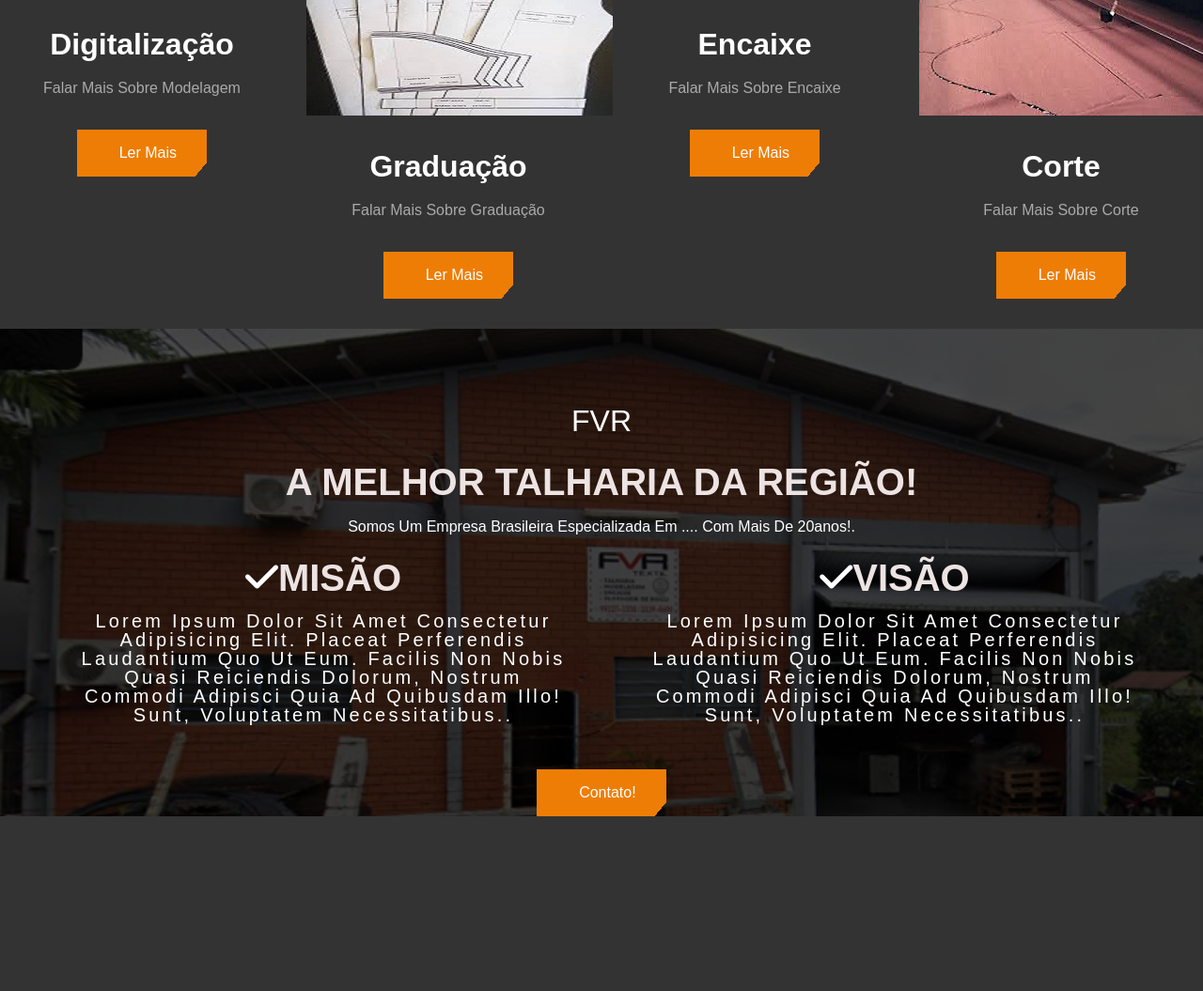
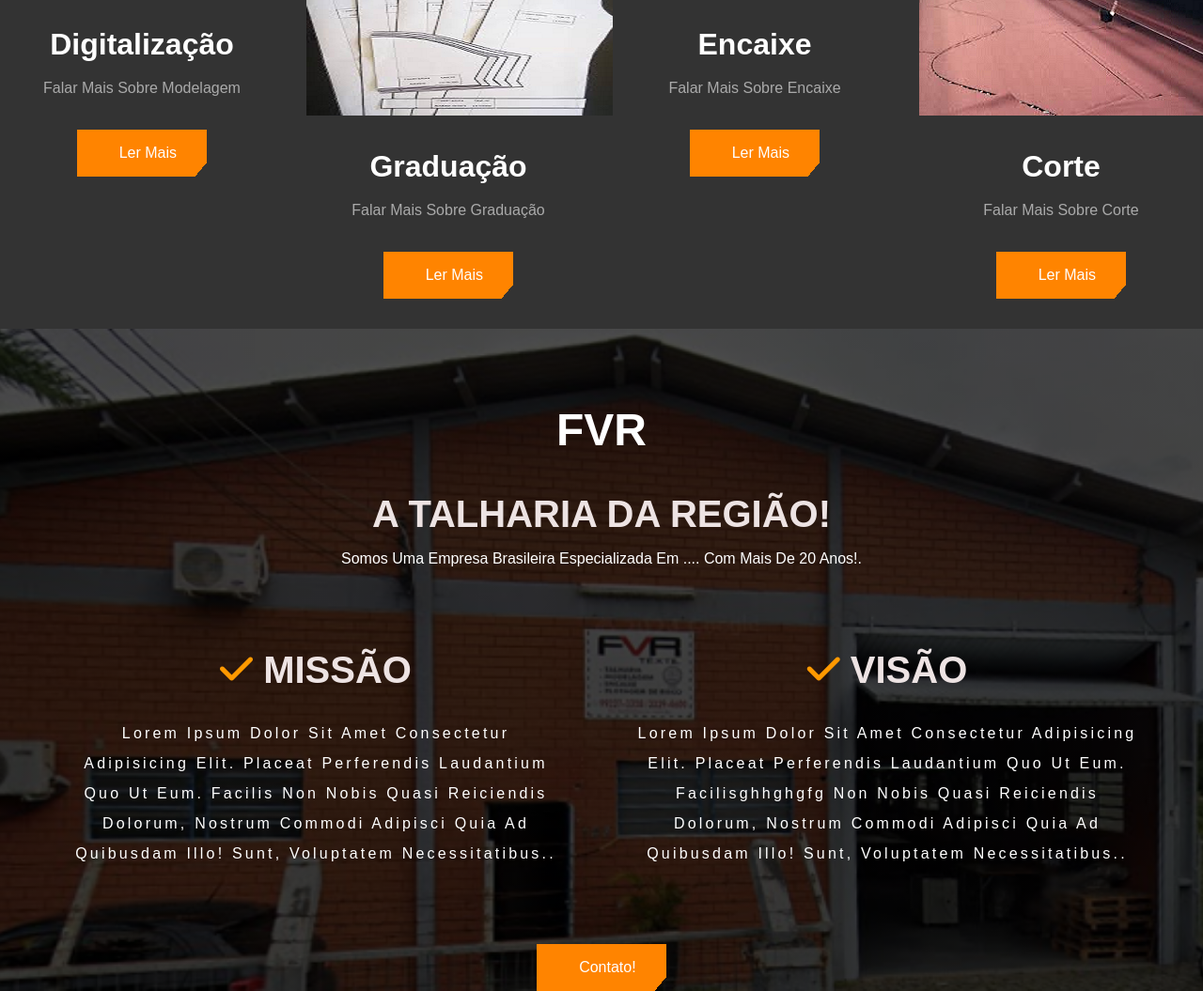
Before and after one commit to PaulaCari/landing_page_servicos, a plain HTML site: page index.html in a window 1280 px wide. Shown: the part 964-2019 px from the top of the page at 94% size. Before the commit the page ends 1833 px from the top, so only its background shows below. Drawn offline with nearby package versions, Linux system fonts and the light colour scheme; files that its build step writes are made by us from their sources; files whose address does not match are found by name.

Commit message:
troquie section pelo article e arrumei o css

```diff
--- a/index.html
+++ b/index.html
@@ -145,26 +145,29 @@
 
 
     <section class="banner">
-      <span>FVR</span>
-      <h3 class="title">A melhor talharia da região!</h3>
-      <p>Somos um empresa Brasileira especializada em .... com mais de 20anos!.</p>
-<div class="misao_visao">
-      <div class="misao">
-      <h3><i class="fa-solid fa-check"></i>Misão</h3>
-      <p>Lorem ipsum dolor sit amet consectetur adipisicing elit. Placeat perferendis laudantium quo ut eum. Facilis non
-        nobis quasi reiciendis dolorum, nostrum commodi adipisci quia ad quibusdam illo! Sunt, voluptatem
-        necessitatibus.. </p>
-      </div>
+      <h1>F<span>V</span>R</h1>
+      <h3 class="title">A talharia da região!</h3>
+      <p>Somos uma empresa Brasileira especializada em .... com mais de 20 anos!.</p>
 
-      <div class="visao">
-      <h3><i class="fa-solid fa-check"></i>visão</h3>
-      <p>Lorem ipsum dolor sit amet consectetur adipisicing elit. Placeat perferendis laudantium quo ut eum. Facilis non
-        nobis quasi reiciendis dolorum, nostrum commodi adipisci quia ad quibusdam illo! Sunt, voluptatem
-        necessitatibus.. </p>
-      </div>
-    </div>
+      <article class="misao_visao">
+        <article class="misao">
+          <h3><i class="fa-solid fa-check"></i> Missão</h3>
+          <p>Lorem ipsum dolor sit amet consectetur adipisicing elit. Placeat perferendis laudantium quo ut eum. Facilis
+            non
+            nobis quasi reiciendis dolorum, nostrum commodi adipisci quia ad quibusdam illo! Sunt, voluptatem
+            necessitatibus.. </p>
+        </article>
+
+        <article class="visao">
+          <h3><i class="fa-solid fa-check"></i> Visão</h3>
+          <p>Lorem ipsum dolor sit amet consectetur adipisicing elit. Placeat perferendis laudantium quo ut eum. Facilisghhghgfg
+            non
+            nobis quasi reiciendis dolorum, nostrum commodi adipisci quia ad quibusdam illo! Sunt, voluptatem
+            necessitatibus.. </p>
+        </article>
+      </article>
+
       <a href="#" class="btn">Contato!</a>
-    </div>
     </section>
 
 
@@ -178,7 +181,7 @@
 
 </html>
 <!-- :root{
-    --cor_f_a:#ffbf00;
+      --cor_f_a:#ff9900;
     --cor_t_a:#000000;
     --cor_fundo:#0a1130;
     --cor_sobre:#333;
--- a/src/css/banner.css
+++ b/src/css/banner.css
@@ -1,6 +1,5 @@
-.banner{
-    background: linear-gradient(rgba(0,0,0,0.7), rgba(0,0,0,0.7)),
-    url(../img/fvr.png) no-repeat;
+.banner {
+    background: linear-gradient(rgba(0, 0, 0, 0.7), rgba(0, 0, 0, 0.7)), url(../img/fvr.png) no-repeat;
     background-size: cover;
     background-position: center;
     background-attachment: fixed;
@@ -8,17 +7,19 @@
     padding-top: 5em;
   }
 
-.banner span{
-    font-size: 2rem;
+  .banner h1 {
+    font-size: 3rem;
+    margin-bottom: 1rem;
   }
 
-.banner h3{
+  .banner h3 {
     font-size: 2.5rem;
     text-transform: uppercase;
     padding-top: 1.5rem;
     color: var(--cor_tex2);
   }
-.banner p{
+
+  .banner p {
     margin-top: 1rem;
   }
 
@@ -31,23 +32,34 @@
     padding: 0 2rem;
   }
 
-.banner .misao_visao .misao .visao {
-    display: block;
+  .banner .misao_visao article {
+    display: flex;
+    flex-direction: column; /* Define a direção como coluna */
     text-align: center;
     justify-content: center;
+    width: 50%;
+    align-items: center; /* Alinha os itens verticalmente ao centro */
   }
 
-.banner .misao_visao .misao{
-    padding: 0 3rem;
+  .banner .misao_visao .misao {
+    padding: 4rem 3rem;
   }
-.banner .misao_visao .visao{
+
+  .banner .misao_visao .visao {
     padding: 0 2rem;
   }
 
-.banner .misao_visao p{
-    letter-spacing: 0.2rem;
+  .banner .misao_visao i {
+    color: var(--cor_f_a);
   }
 
-.banner a{
-   margin-top: 3rem;
+  .banner .misao_visao p {
+    letter-spacing: 0.2rem;
+    padding-top: 1rem;
+    line-height: 2;
+    font-size: 1rem;
   }
+
+  .banner a {
+    margin-top: 1rem;
+  }
--- a/src/css/reset.css
+++ b/src/css/reset.css
@@ -37,7 +37,7 @@
     display: inline-block;
     padding: 1rem 2.8rem;
     padding-right: 2rem;
-    background: linear-gradient(130deg, rgb(238,125,5) 93%, transparent 90%);
+    background: linear-gradient(130deg, rgb(255, 132, 0) 93%, transparent 90%);
     color: var(--tex-color);
     cursor: pointer;
     font-size: 1rem;
--- a/src/css/variaveis.css
+++ b/src/css/variaveis.css
@@ -1,5 +1,5 @@
 :root{
-    --cor_f_a:#ffbf00;
+    --cor_f_a:#ff9900;
     --cor_t_a:#000000;
     --cor_fundo:#0a1130;
     --cor_sobre:#333;
```
Lines whose indentation alone changed are shown as unchanged.
